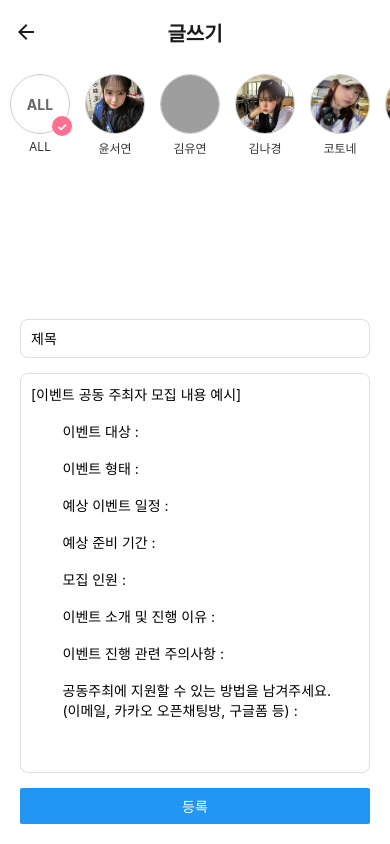
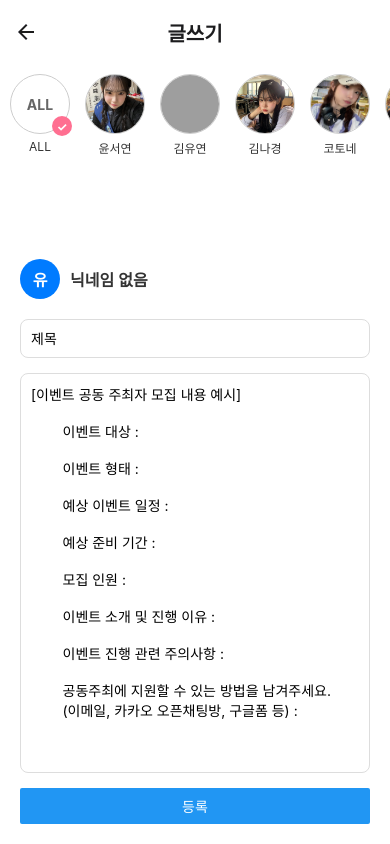
Before and after one commit to JYJ-0605/eventcafeapp, a React Native app: screen /Write in a window 390 px wide. Built offline with nearby package versions, Linux system fonts and the light colour scheme; grey boxes are pictures that could not be loaded.

Commit message:
add header modal, userinfo in post page, reload on login modal

```diff
--- a/package.json
+++ b/package.json
@@ -13,6 +13,8 @@
     "@react-navigation/native": "^7.1.8",
     "@react-navigation/native-stack": "^7.3.12",
     "@react-navigation/stack": "^7.3.1",
+    "@rneui/base": "^4.0.0-rc.8",
+    "@rneui/themed": "^4.0.0-rc.8",
     "axios": "^1.9.0",
     "expo": "~53.0.8",
     "expo-checkbox": "~4.1.4",
--- a/src/API/axiosInstance.js
+++ b/src/API/axiosInstance.js
@@ -1,7 +1,7 @@
 import AsyncStorage from '@react-native-async-storage/async-storage';
 import axios from 'axios';
 import { Alert } from 'react-native';
-import NavigatorRef from '../navigation/NavigatorRef'; // ❗ 네비게이션 리다이렉트용 (아래 참고)
+import {navigate} from '../navigation/NavigatorRef'; // ❗ 네비게이션 리다이렉트용 (아래 참고)
 
 // ① 인스턴스 만들기
 const axiosInstance = axios.create({
@@ -48,7 +48,9 @@ axiosInstance.interceptors.response.use(
         console.error('⚠️ 토큰 갱신 실패:', refreshError);
         await AsyncStorage.clear();
         Alert.alert('세션 만료', '다시 로그인해주세요.');
-        navigate('Login'); // 👉 Navigation으로 이동
+        if (navigationRef.isReady()) {
+          navigationRef.current?.navigate('Login');
+        }
         return Promise.reject(refreshError);
       }
     }
--- a/src/components/common/Header.js
+++ b/src/components/common/Header.js
@@ -1,26 +1,89 @@
 // 로고, 로그인 헤더
-import React from 'react';
-import { View, Image, TouchableOpacity, Text, StyleSheet } from 'react-native';
 import { FontAwesome } from '@expo/vector-icons';
+import React, { useRef, useState } from 'react';
+import { Animated, Easing, Image, StyleSheet, Text, TouchableOpacity, View } from 'react-native';
 import logo from '../../../assets/logo.png';
+import SlideMenu from './SlideMenu';
 
-const Header = ({ onLoginPress, onIconPress, onBookPress }) => (
+const Header = ({
+  onLoginPress,
+  onIconPress,
+  onBookPress,
+  isLoggedIn,
+  onLogoutPress,
+  user,
+  onToggleMenu, // ✅ 부모에게 전달
+}) => {
+  const toggleMenu = () => {
+    const toValue = isMenuOpen ? 200 : 0; // 200px 오른쪽 → 0으로 슬라이드
+
+    Animated.timing(slideAnim, {
+      toValue,
+      duration: 300,
+      easing: Easing.out(Easing.ease),
+      useNativeDriver: true,
+    }).start();
+
+    setIsMenuOpen(!isMenuOpen);
+  };
+
+
+
+  const [isMenuOpen, setIsMenuOpen] = useState(false);
+
+  return (
     <View style={styles.container}>
       <Image source={logo} style={styles.logo} />
 
       <View style={styles.loginContainer}>
         <TouchableOpacity onPress={onBookPress}>
-        <FontAwesome name="book" size={20} color="#007bff" style={styles.icon} />
+          <FontAwesome
+            name="book"
+            size={20}
+            color="#007bff"
+            style={styles.icon}
+          />
         </TouchableOpacity>
         <TouchableOpacity onPress={onIconPress}>
-        <FontAwesome name="user-plus" size={20} color="#007bff" style={styles.icon} />
+          <FontAwesome
+            name="user-plus"
+            size={20}
+            color="#007bff"
+            style={styles.icon}
+          />
         </TouchableOpacity>
+
+        {isLoggedIn ? (
+          <>
+            <TouchableOpacity onPress={onToggleMenu}>
+              {user?.profileImage ? (
+                <Image
+                  source={{ uri: user.profileImage }}
+                  style={styles.profileImage}
+                />
+              ) : (
+                <View style={styles.avatarCircle}>
+                  <Text style={styles.avatarText}>
+                    {user?.nickname?.charAt(0).toUpperCase() || '유'}
+                  </Text>
+                </View>
+              )}
+
+
+
+            </TouchableOpacity>
+          </>
+        ) : (
+          <>
             <TouchableOpacity onPress={onLoginPress}>
               <Text style={styles.loginText}>로그인</Text>
             </TouchableOpacity>
+          </>
+        )}
       </View>
     </View>
   );
+};
 
 const styles = StyleSheet.create({
   container: {
@@ -45,6 +108,28 @@ const styles = StyleSheet.create({
     fontSize: 17,
     color: '#007bff',
   },
+  profileImage: {
+    width: 40,
+    height: 40,
+    borderRadius: 20,
+    marginRight: 10,
+  },
+
+  avatarCircle: {
+    width: 40,
+    height: 40,
+    borderRadius: 20,
+    backgroundColor: '#007bff',
+    justifyContent: 'center',
+    alignItems: 'center',
+    marginRight: 10,
+  },
+
+  avatarText: {
+    color: '#fff',
+    fontWeight: 'bold',
+    fontSize: 16,
+  },
 });
 
 export default Header;
--- /dev/null
+++ b/src/components/common/SlideMenu.js
@@ -0,0 +1,100 @@
+// components/common/SlideMenu.js
+
+import React, { useEffect, useRef } from 'react';
+import {
+  Animated,
+  Easing,
+  StyleSheet,
+  Text,
+  TouchableOpacity,
+  TouchableWithoutFeedback,
+  View,
+} from 'react-native';
+
+const SlideMenu = ({ visible, onClose, onLogoutPress, onProfilePress }) => {
+  const slideAnim = useRef(new Animated.Value(200)).current;
+
+  useEffect(() => {
+    Animated.timing(slideAnim, {
+      toValue: visible ? 0 : 200,
+      duration: 300,
+      easing: Easing.out(Easing.ease),
+      useNativeDriver: true,
+    }).start();
+  }, [visible]);
+
+  if (!visible) return null; // 렌더링 자체 안함
+
+  return (
+    <TouchableWithoutFeedback onPress={onClose}>
+      <View style={styles.overlay}>
+        <Animated.View
+          style={[
+            styles.animatedMenu,
+            { transform: [{ translateX: slideAnim }] },
+          ]}
+        >
+          <TouchableOpacity onPress={onLogoutPress}>
+            <Text style={styles.menuItem}>로그아웃</Text>
+          </TouchableOpacity>
+          <TouchableOpacity onPress={onProfilePress}>
+            <Text style={styles.menuItem}>내 정보</Text>
+          </TouchableOpacity>
+        </Animated.View>
+      </View>
+    </TouchableWithoutFeedback>
+  );
+};
+
+
+const styles = StyleSheet.create({
+  container: {
+    position: 'absolute',
+    top: 60,
+    right: 0,
+    width: 150,
+    backgroundColor: '#fff',
+    borderRadius: 6,
+    padding: 10,
+    zIndex: 999,
+    elevation: 5,
+    shadowColor: '#000',
+    shadowOffset: { width: 0, height: 2 },
+    shadowOpacity: 0.1,
+    shadowRadius: 4,
+  },
+  overlay: {
+    position: 'absolute',
+    top: 0,
+    left: 0,
+    width: '100%',
+    height: '100%',
+    backgroundColor: 'rgba(0, 0, 0, 0.5)', // 반투명 어두운 배경
+    zIndex: 998,
+    justifyContent: 'flex-start', // 메뉴 위치 조정
+    alignItems: 'flex-end',
+  },
+
+  animatedMenu: {
+    width: 160,
+    backgroundColor: '#fff',
+    padding: 12,
+    borderRadius: 6,
+    marginTop: 60,
+    marginRight: 10,
+    elevation: 6,
+    zIndex: 999,
+    shadowColor: '#000',
+    shadowOffset: { width: 0, height: 2 },
+    shadowOpacity: 0.1,
+    shadowRadius: 4,
+  },
+
+  menuItem: {
+    fontSize: 15,
+    paddingVertical: 10,
+    color: '#333',
+  },
+});
+
+export default SlideMenu;
--- a/src/components/forms/LoginForm.js
+++ b/src/components/forms/LoginForm.js
@@ -1,5 +1,4 @@
 // 로그인 폼
-import AsyncStorage from '@react-native-async-storage/async-storage';
 import axios from 'axios';
 import React, { useContext, useState } from 'react';
 import {
@@ -12,6 +11,7 @@ import {
   View,
 } from 'react-native';
 
+import AsyncStorage from '@react-native-async-storage/async-storage';
 import Icon from 'react-native-vector-icons/MaterialCommunityIcons';
 import { UserContext } from '../../context/UserContext'; // 경로 맞게 수정
 import { navigate } from '../../navigation/NavigatorRef'; // 경로 확인!
@@ -20,7 +20,7 @@ const LoginForm = ({ closeModal, openSignUpModal }) => {
   const [email, setEmail] = useState('');
   const [password, setPassword] = useState('');
 
-  const { setUser } = useContext(UserContext); // ✅ 훅은 컴포넌트 최상단에서
+  const { user, setUser } = useContext(UserContext); // ✅ 훅은 컴포넌트 최상단에서
 
   const handleLogin = async () => {
     try {
@@ -36,7 +36,6 @@ const LoginForm = ({ closeModal, openSignUpModal }) => {
           },
         }
       );
-
 
       // ✅ 토큰 저장 (AsyncStorage는 비동기!)
       await AsyncStorage.multiSet([
--- a/src/navigation/AppNavigator.js
+++ b/src/navigation/AppNavigator.js
@@ -26,6 +26,7 @@ import ReservablePlacesListScreen from '../screens/Reservation/ReservablePlacesL
 import SignUpScreen from '../screens/SignUpScreen'; // 회원가입 화면
 import ArtistDetailScreen from '../screens/Subscribe/ArtistDetailScreen';
 import SubscribeArtistScreen from '../screens/Subscribe/SubscribeArtistScreen';
+import ProfilePage from '../screens/Profile/ProfilePage';
 
   const Stack = createNativeStackNavigator();
 
@@ -89,6 +90,7 @@ import SubscribeArtistScreen from '../screens/Subscribe/SubscribeArtistScreen';
         <Stack.Screen name="InputBirthEventInfo" component={InputBirthEventInfo} options={{ title: '생일카페 이벤트 세부 정보 입력', headerBackTitleVisible: false, headerBackTitle: "" }} />
         <Stack.Screen name="InputCollabEventInfo" component={InputCollabEventInfo} options={{ title: '콜라보카페 이벤트 세부 정보 입력', headerBackTitleVisible: false, headerBackTitle: "" }} />
         <Stack.Screen name="EventInfoSubmit" component={EventInfoSubmitScreen} options={{ title: '이벤트 등록 완료', headerBackTitleVisible: false, headerBackTitle: "" }} />
+        <Stack.Screen name="Profile" component={ProfilePage} options={{ title: '프로필 페이지', headerBackTitleVisible: false, headerBackTitle: "" }} />
       </Stack.Navigator>
     );
   };
--- a/src/screens/Board/PostScreen.js
+++ b/src/screens/Board/PostScreen.js
@@ -1,4 +1,4 @@
-import React, { useState } from 'react';
+import React, { useContext, useState } from 'react';
 import {
   Button,
   Image,
@@ -9,6 +9,7 @@ import {
   TouchableOpacity,
   View,
 } from 'react-native';
+import { UserContext } from '../../context/UserContext';
 
 // 더미 아티스트 데이터
 const artistData = [
@@ -42,6 +43,8 @@ const PostScreen = ({ navigation }) => {
     });
     navigation.goBack();
   };
+
+  const { user, setUser } = useContext(UserContext); // 로그인 정보 Context에서 받아오기
 
   return (
     <View style={styles.container}>
@@ -92,9 +95,29 @@ const PostScreen = ({ navigation }) => {
           );
         })}
       </ScrollView>
+      <View style={styles.userRow}>
+  {user?.profileImage ? (
+    <Image
+      source={{ uri: user.profileImage }}
+      style={styles.profileImage}
+    />
+  ) : (
+    <View style={styles.avatarCircle}>
+      <Text style={styles.avatarText}>
+        {user?.nickname?.charAt(0).toUpperCase() || '유'}
+      </Text>
+    </View>
+  )}
+
+  <Text style={styles.usernameText}>
+    {user?.nickname || '닉네임 없음'}
+  </Text>
+</View>
+
 
       {/* 글 작성 폼 */}
       <View style={styles.formContainer}>
+
         <TextInput
           placeholder="제목"
           style={styles.input}
@@ -134,6 +157,7 @@ const PostScreen = ({ navigation }) => {
         <Button title="등록" onPress={handleSubmit} />
       </View>
     </View>
+
   );
 };
 
@@ -182,8 +206,7 @@ const styles = StyleSheet.create({
     color: '#333',
   },
   formContainer: {
-    padding: 20,
-    marginTop: 30, // 간격 명시적으로 부여
+    padding: 20, // 간격 명시적으로 부여
   },
   input: {
     width: '100%',
@@ -193,6 +216,44 @@ const styles = StyleSheet.create({
     padding: 10,
     borderRadius: 8,
   },
+  avatarContainer: {
+    alignItems: 'flex', // ← 여기에 적당한 간격 추가
+    marginLeft: 16,
+  },
+
+
+  avatarCircle: {
+    width: 40,
+    height: 40,
+    borderRadius: 20,
+    backgroundColor: '#007bff',
+    justifyContent: 'center',
+    alignItems: 'center',
+  },
+
+  avatarText: {
+    color: '#fff',
+    fontWeight: 'bold',
+    fontSize: 16,
+  },
+
+  profileImage: {
+    width: 40,
+    height: 40,
+    borderRadius: 20,
+  },
+  userRow: {
+    flexDirection: 'row',
+    alignItems: 'center',
+    paddingHorizontal: 20, // 간격 명시적으로 부여
+  },
+
+  usernameText: {
+    marginLeft: 10,
+    fontSize: 16,
+    fontWeight: '600',
+    color: '#333',
+  },
 });
 
 export default PostScreen;
--- a/src/screens/MainScreen.js
+++ b/src/screens/MainScreen.js
@@ -1,5 +1,6 @@
 import { FontAwesome } from '@expo/vector-icons';
-import React from 'react';
+import AsyncStorage from '@react-native-async-storage/async-storage';
+import React, { useContext, useState } from 'react';
 import {
   Dimensions,
   Image,
@@ -9,11 +10,14 @@ import {
   TouchableOpacity,
   View,
 } from 'react-native';
+import { SafeAreaView } from 'react-native-safe-area-context';
 import Swiper from 'react-native-swiper';
 import Card from '../components/Card/Card';
 import Header from '../components/common/Header';
 import SearchBar from '../components/common/SearchBar';
-import { SafeAreaView } from 'react-native-safe-area-context';
+import SlideMenu from '../components/common/SlideMenu';
+import { UserContext } from '../context/UserContext';
+import { navigate } from '../navigation/NavigatorRef';
 
 const { width } = Dimensions.get('window');
 
@@ -49,11 +53,24 @@ const dummyPlaces = [
 ];
 
 const MainScreen = ({ onLoginPress, navigation }) => {
+  const { user, setUser } = useContext(UserContext); // 로그인 정보 Context에서 받아오기
+  const [isMenuOpen, setIsMenuOpen] = useState(false);
+  const toggleMenu = () => setIsMenuOpen((prev) => !prev);
   const images = [
     require('../../assets/banner/banner_sample1.jpg'),
     require('../../assets/banner/banner_sample2.jpg'),
     require('../../assets/banner/banner_sample3.jpg'),
   ];
+
+  const handleLogout = async () => {
+    try {
+      await AsyncStorage.clear(); // or remove specific keys
+      setUser(null); // Context도 초기화
+      navigate('Login'); // 로그인 화면으로 이동
+    } catch (err) {
+      console.error('❌ 로그아웃 실패:', err);
+    }
+  };
 
   return (
     <ScrollView style={styles.container}>
@@ -61,8 +78,27 @@ const MainScreen = ({ onLoginPress, navigation }) => {
       {/* 헤더 */}
       <Header
         onLoginPress={onLoginPress}
+        onLogoutPress={() => {
+          setUser(null);
+          AsyncStorage.removeItem('accessToken'); // 필요시 토큰 삭제
+        }}
         onIconPress={() => navigation.navigate('SubscribeArtist')}
         onBookPress={() => navigation.navigate('DictionaryList')}
+        isLoggedIn={!!user}
+        user={user}
+        onToggleMenu={toggleMenu}
+      />
+      <SlideMenu
+        visible={isMenuOpen}
+        onClose={() => setIsMenuOpen(false)}
+        onLogoutPress={() => {
+          setUser(null);
+          AsyncStorage.removeItem('accessToken'); // 필요시 토큰 삭제
+        }}
+        onProfilePress={() => {
+          navigate('Profile');
+          setIsMenuOpen(false);
+        }}
       />
       <SearchBar />
 
@@ -145,13 +181,20 @@ const MainScreen = ({ onLoginPress, navigation }) => {
         <Card title="인기 카페 이벤트">
           <ScrollView horizontal showsHorizontalScrollIndicator={false}>
             {images.map((img, index) => (
-              <View key={`banner-container-${index}`} style={styles.popularCafeCard}>
+              <View
+                key={`banner-container-${index}`}
+                style={styles.popularCafeCard}
+              >
                 <TouchableOpacity
                   key={`banner-${index}`}
                   onPress={() => console.log(`배너 ${index + 1} 클릭됨`)}
                 >
                   <View style={styles.popularCafeImageContainer}>
-                    <Image source={img} style={styles.popularCafeImage} resizeMode="contain" />
+                    <Image
+                      source={img}
+                      style={styles.popularCafeImage}
+                      resizeMode="contain"
+                    />
                   </View>
                 </TouchableOpacity>
               </View>
@@ -173,7 +216,10 @@ const MainScreen = ({ onLoginPress, navigation }) => {
                   })
                 }
               >
-                <Image source={place.mainImage} style={styles.reservablePlaceImage} />
+                <Image
+                  source={place.mainImage}
+                  style={styles.reservablePlaceImage}
+                />
                 <Text style={styles.reservablePlaceName}>{place.name}</Text>
                 <Text style={styles.reservablePlaceRegion}>{place.region}</Text>
               </TouchableOpacity>
@@ -229,7 +275,8 @@ const styles = StyleSheet.create({
     paddingHorizontal: 16,
     paddingBottom: 40,
   },
-  popularCafeCard: { // 인기 카페 이벤트 카드 스타일
+  popularCafeCard: {
+    // 인기 카페 이벤트 카드 스타일
     width: 200,
     height: 250,
     borderRadius: 10,
@@ -249,7 +296,8 @@ const styles = StyleSheet.create({
     resizeMode: 'contain', // 추가됨: 이미지 비율 유지
     borderRadius: 10,
   },
-  reservablePlaceCard: { // 대관 가능한 장소 카드 스타일
+  reservablePlaceCard: {
+    // 대관 가능한 장소 카드 스타일
     width: 250,
     borderRadius: 10,
     marginRight: 8,
```
Also changed, not shown: src/screens/Profile/ProfilePage.js (+40 -13 lines), 1 other file (tests, documents, lock files or other folders). Lines whose indentation alone changed are shown as unchanged.
